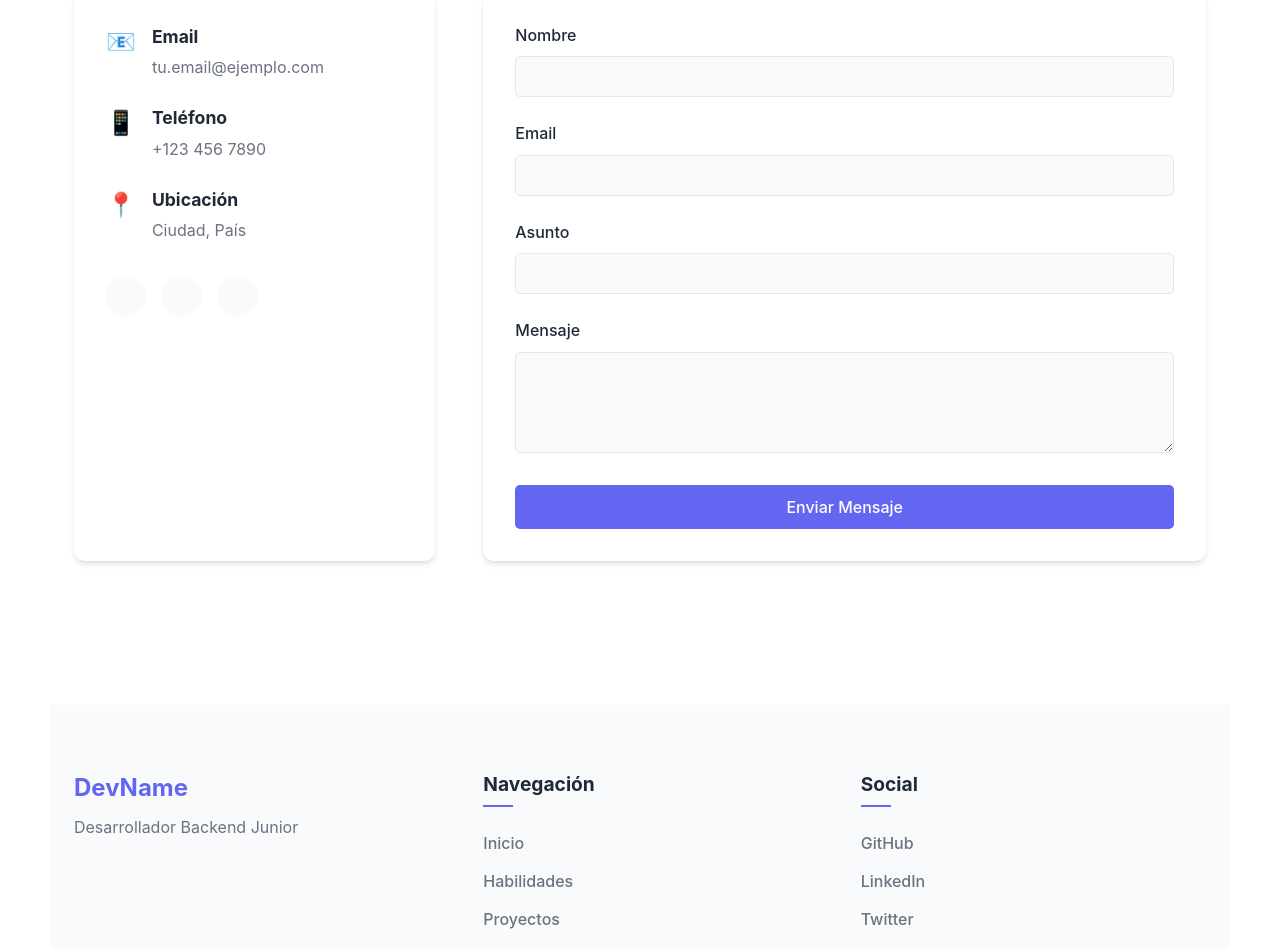
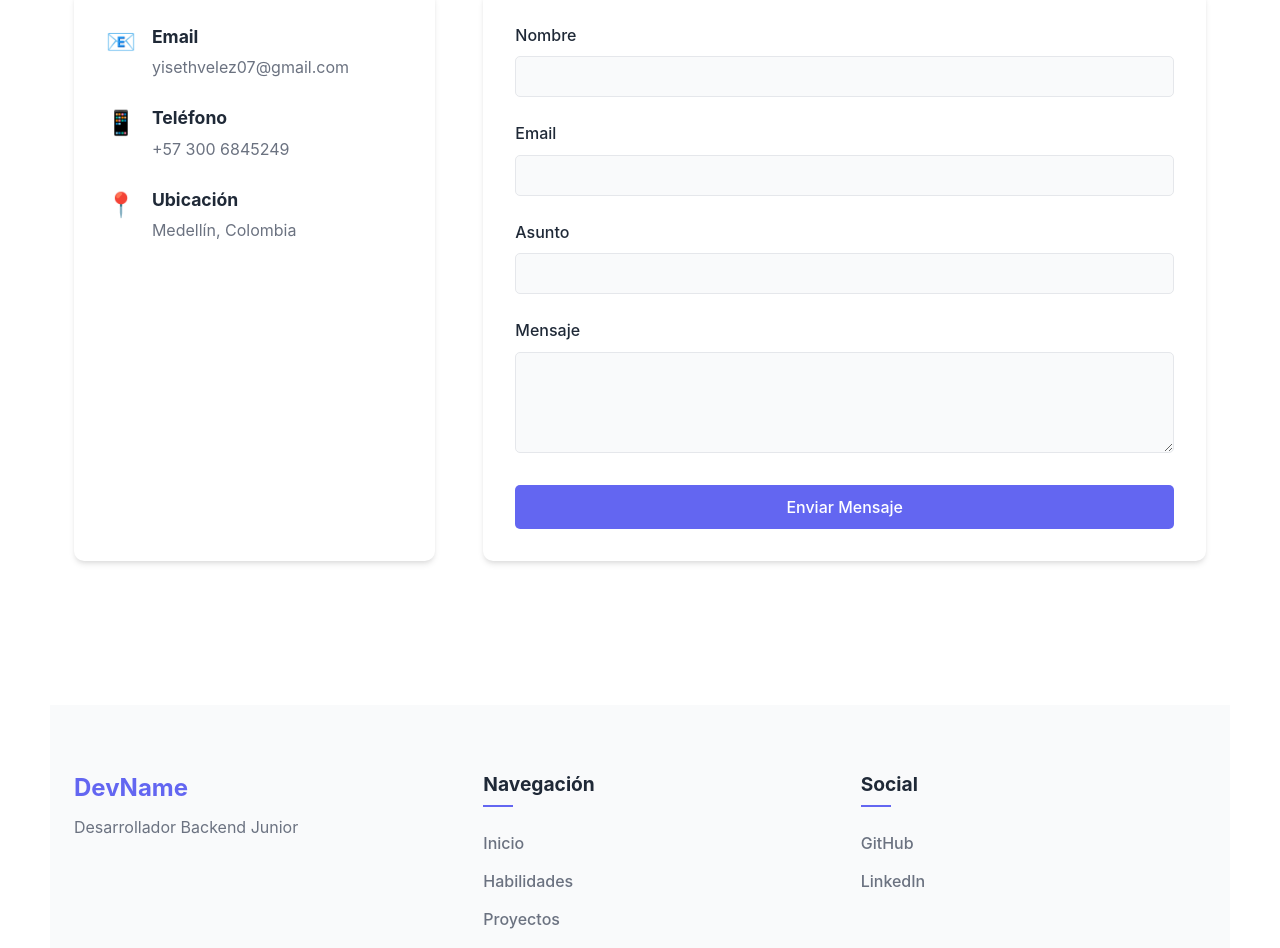
Before and after one commit to YisethVelez000/PortafolioAlisonPuerta, a React (Vite) app: page / in a window 1280 px wide. Shown: the part 4040-4988 px from the top of the page. Built offline with nearby package versions, Linux system fonts and the light colour scheme.

Commit message:
Añadimos las redes

```diff
--- a/src/components/Contact.tsx
+++ b/src/components/Contact.tsx
@@ -67,7 +67,7 @@ const Contact = () => {
               <div className="info-icon">📧</div>
               <div className="info-content">
                 <h3>Email</h3>
-                <p>tu.email@ejemplo.com</p>
+                <p>yisethvelez07@gmail.com</p>
               </div>
             </div>
 
@@ -75,7 +75,7 @@ const Contact = () => {
               <div className="info-icon">📱</div>
               <div className="info-content">
                 <h3>Teléfono</h3>
-                <p>+123 456 7890</p>
+                <p>+57 300 6845249</p>
               </div>
             </div>
 
@@ -83,25 +83,8 @@ const Contact = () => {
               <div className="info-icon">📍</div>
               <div className="info-content">
                 <h3>Ubicación</h3>
-                <p>Ciudad, País</p>
+                <p>Medellín, Colombia</p>
               </div>
-            </div>
-
-            <div className="social-links">
-              <a href="https://github.com/yourusername" target="_blank" rel="noopener noreferrer" aria-label="GitHub">
-                <div className="social-icon">GitHub</div>
-              </a>
-              <a
-                href="https://linkedin.com/in/yourusername"
-                target="_blank"
-                rel="noopener noreferrer"
-                aria-label="LinkedIn"
-              >
-                <div className="social-icon">LinkedIn</div>
-              </a>
-              <a href="https://twitter.com/yourusername" target="_blank" rel="noopener noreferrer" aria-label="Twitter">
-                <div className="social-icon">Twitter</div>
-              </a>
             </div>
           </div>
 
--- a/src/components/Footer.tsx
+++ b/src/components/Footer.tsx
@@ -1,5 +1,4 @@
 import "../styles/Footer.css"
-
 const Footer = () => {
   const currentYear = new Date().getFullYear()
 
@@ -38,18 +37,13 @@ const Footer = () => {
               <h3>Social</h3>
               <ul>
                 <li>
-                  <a href="https://github.com/yourusername" target="_blank" rel="noopener noreferrer">
+                  <a href="https://github.com/YisethVelez000" target="_blank" rel="noopener noreferrer">
                     GitHub
                   </a>
                 </li>
                 <li>
-                  <a href="https://linkedin.com/in/yourusername" target="_blank" rel="noopener noreferrer">
+                  <a href="https://www.linkedin.com/in/ayisethpv/" target="_blank" rel="noopener noreferrer">
                     LinkedIn
-                  </a>
-                </li>
-                <li>
-                  <a href="https://twitter.com/yourusername" target="_blank" rel="noopener noreferrer">
-                    Twitter
                   </a>
                 </li>
               </ul>
```
